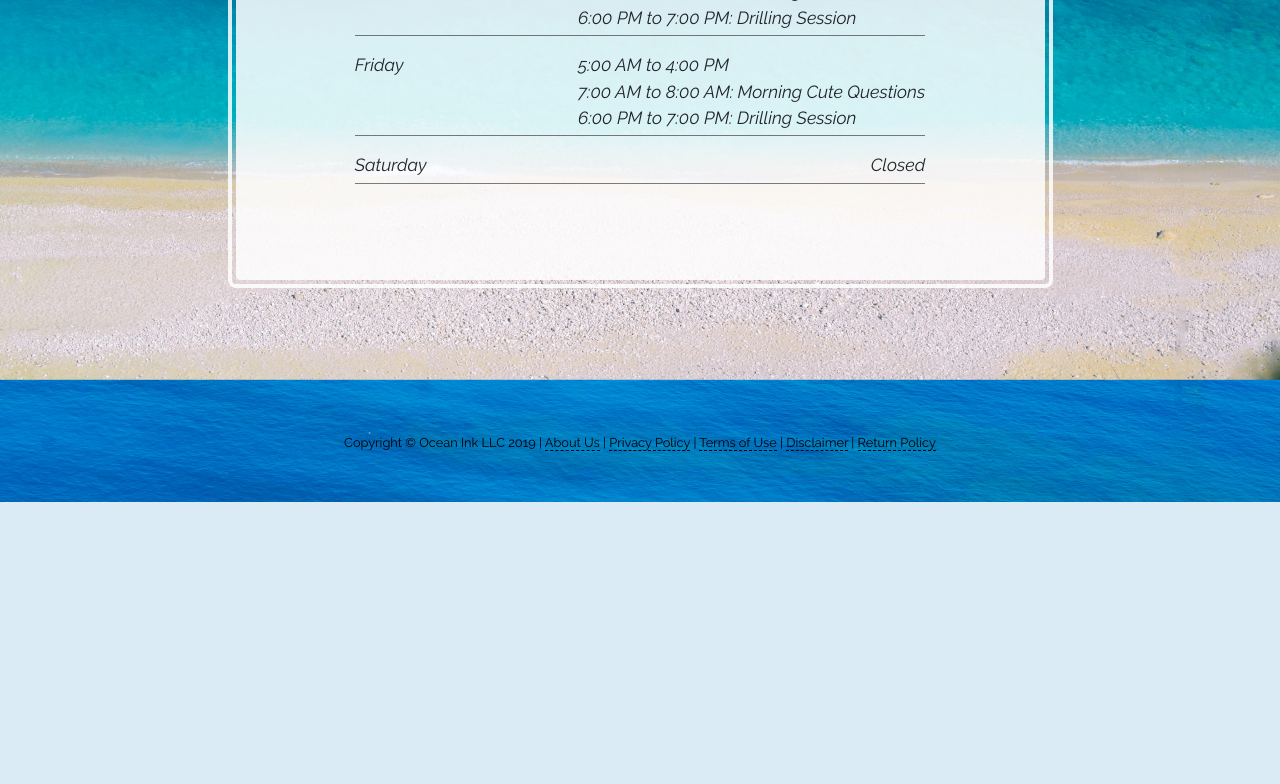
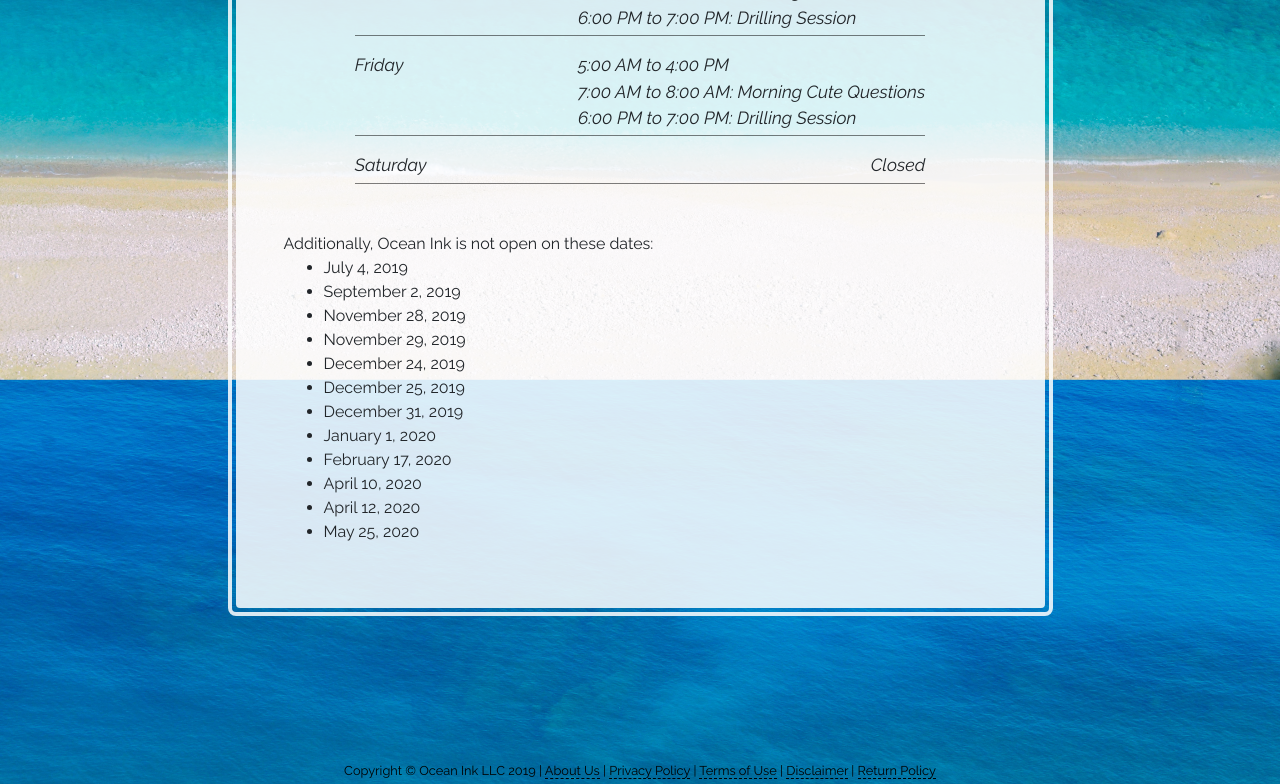
Before and after one commit to bobort/cheese, a Django app: template profile/templates/schedule.html in a window 1280 px wide. Shown: the part 1327-2111 px from the top of the page. Before the commit the page ends 1829 px from the top, so only its background shows below. Run offline with Django 3.2, Linux system fonts and the light colour scheme; the template is opened without the code that fills it, so the values that code supplies are empty; some libraries are stand-ins or nearby versions.

Commit message:
added holidays to schedule

```diff
--- a/profile/templates/schedule.html
+++ b/profile/templates/schedule.html
@@ -89,6 +89,23 @@
                             <span class="ml-auto">Closed</span>
                         </li>
                     </ul>
+                    <div>
+                        Additionally, Ocean Ink is not open on these dates:
+                        <ul>
+                            <li>July 4, 2019</li>
+                            <li>September 2, 2019</li>
+                            <li>November 28, 2019</li>
+                            <li>November 29, 2019</li>
+                            <li>December 24, 2019</li>
+                            <li>December 25, 2019</li>
+                            <li>December 31, 2019</li>
+                            <li>January  1, 2020</li>
+                            <li>February 17, 2020</li>
+                            <li>April 10, 2020</li>
+                            <li>April 12, 2020</li>
+                            <li>May 25, 2020</li>
+                        </ul>
+                    </div>
                 </div>
             </div>
         </div>
```
